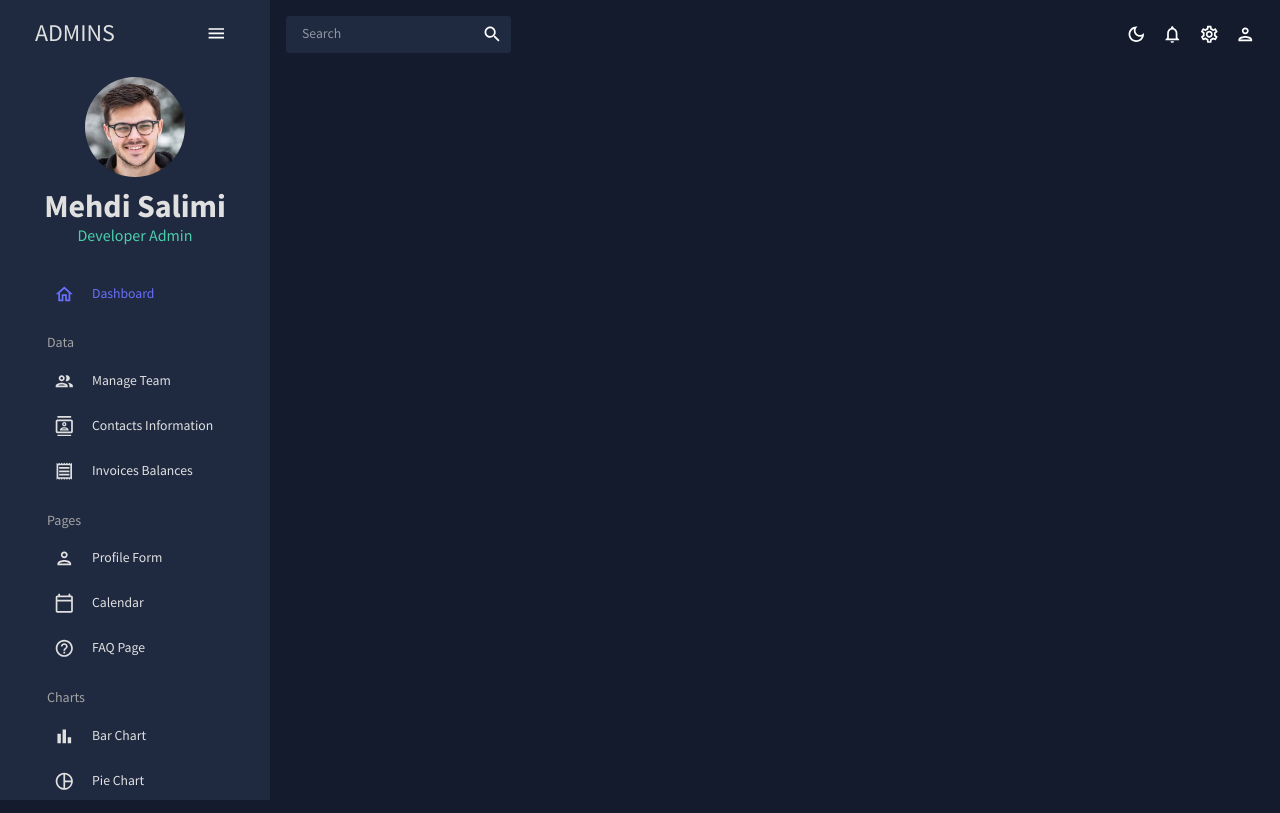
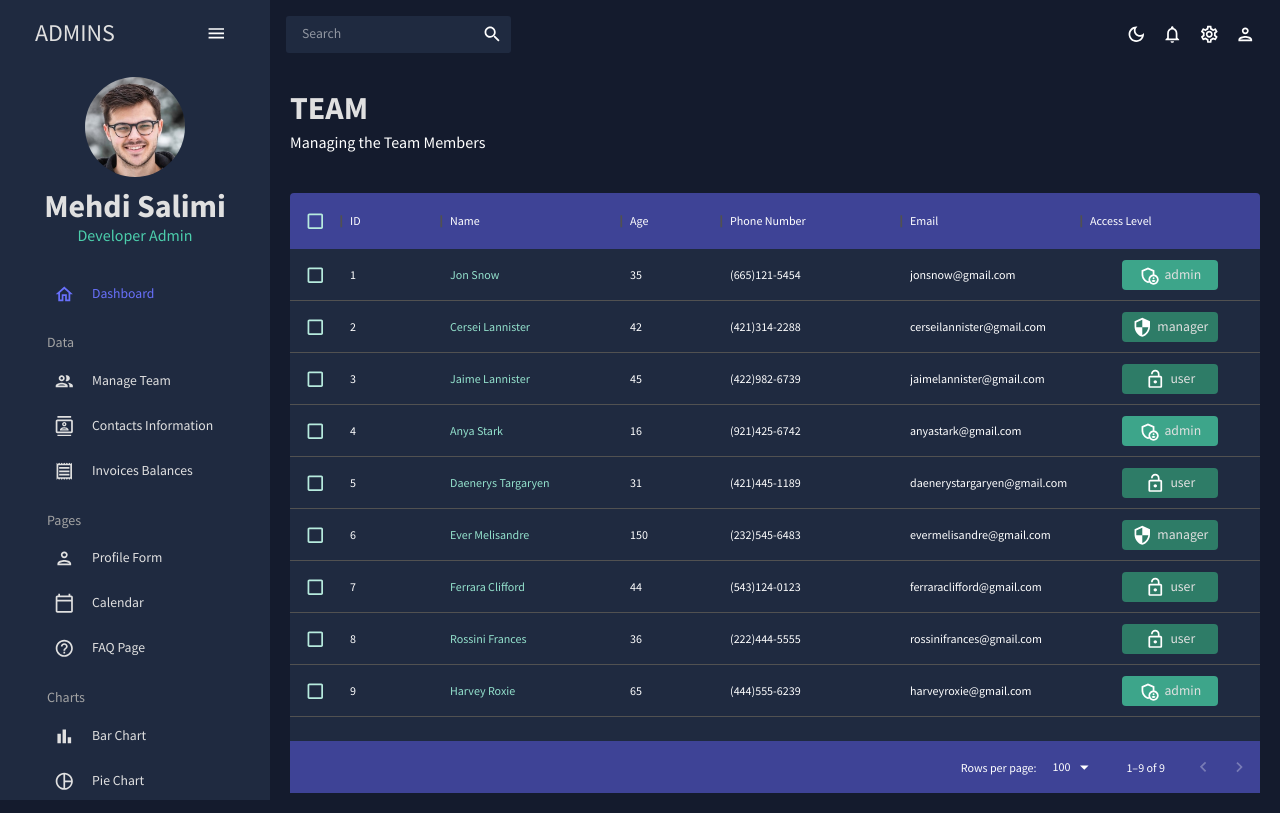
Before and after one commit to SalimiDev/react-admin-dashboard, a React (Create React App) app: page /team in a window 1280 px wide. Built offline with nearby package versions, Linux system fonts and the light colour scheme.

Commit message:
feat:created Team component

```diff
--- a/src/App.js
+++ b/src/App.js
@@ -5,6 +5,7 @@
 import Topbar from './scenes/global/Topbar';
 import Sidebar from './scenes/global/Sidebar';
 import Dashboard from './scenes/dashboard';
+import Team from './scenes/team';
 
 const App = () => {
     const [theme, colorMode] = useMode();
@@ -18,6 +19,7 @@
                         <Topbar />
                         <Routes>
                             <Route path='/' element={<Dashboard />} />
+                            <Route path='/team' element={<Team />} />
                         </Routes>
                     </main>
                 </div>
--- a/src/data/mockData.js
+++ b/src/data/mockData.js
@@ -1,3 +1,4 @@
+import { tokens } from "../theme";
 export const mockDataTeam = [
     {
         id: 1,
--- /dev/null
+++ b/src/scenes/team/index.jsx
@@ -0,0 +1,102 @@
+import React from 'react';
+import { Box, Typography, useTheme } from '@mui/material';
+import { DataGrid } from '@mui/x-data-grid';
+import { tokens } from '../../theme';
+import AdminPanelSettingsOutlinedIcon from '@mui/icons-material/AdminPanelSettingsOutlined';
+import LockOpenOutlinedIcon from '@mui/icons-material/LockOpenOutlined';
+import SecurityOutlinedIcon from '@mui/icons-material/SecurityOutlined';
+import { mockDataTeam } from '../../data/mockData';
+import Header from '../../components/Header';
+
+const Team = () => {
+    const theme = useTheme();
+    const colors = tokens(theme.palette.mode);
+
+    const columns = [
+        { field: 'id', headerName: 'ID' },
+        {
+            field: 'name',
+            headerName: 'Name',
+            flex: 1,
+            cellClassName: 'name-column--cell',
+        },
+        {
+            field: 'age',
+            headerName: 'Age',
+            type: 'number',
+            headerAlign: 'left',
+            align: 'left',
+        },
+        {
+            field: 'phone',
+            headerName: 'Phone Number',
+            flex: 1,
+        },
+        {
+            field: 'email',
+            headerName: 'Email',
+            flex: 1,
+        },
+        {
+            field: 'accessLevel',
+            headerName: 'Access Level',
+            flex: 1,
+            renderCell: ({ row: { access } }) => {
+                return (
+                    <Box
+                        width='60%'
+                        m='0 auto'
+                        p='5px'
+                        display='flex'
+                        justifyContent='center'
+                        borderRadius='4px'
+                        backgroundColor={access === 'admin' ? colors.greenAccent[600] : colors.greenAccent[700]}>
+                        {access === 'admin' && <AdminPanelSettingsOutlinedIcon />}
+                        {access === 'manager' && <SecurityOutlinedIcon />}
+                        {access === 'user' && <LockOpenOutlinedIcon />}
+                        <Typography color={colors.grey[100]} sx={{ ml: '5px' }}>
+                            {access}
+                        </Typography>
+                    </Box>
+                );
+            },
+        },
+    ];
+
+    return (
+        <Box m='20px'>
+            <Header title='TEAM' subtitle='Managing the Team Members' />
+            <Box
+                m='40px 0 0 0'
+                height='75vh'
+                sx={{
+                    '& .MuiDataGrid-root': {
+                        border: 'none',
+                    },
+                    '& .MuiDataGrid-cell': {
+                        borderBottom: 'none',
+                    },
+                    '& .name-column--cell': {
+                        color: colors.greenAccent[300],
+                    },
+                    '& .MuiDataGrid-columnHeaders': {
+                        backgroundColor: colors.blueAccent[700],
+                        borderBottom: 'none',
+                    },
+                    '& .MuiDataGrid-virtualScroller': {
+                        backgroundColor: colors.primary[400],
+                    },
+                    '& .MuiDataGrid-footerContainer': {
+                        borderTop: 'none',
+                        backgroundColor: colors.blueAccent[700],
+                    },
+                    '& .MuiCheckbox-root': {
+                        color: `${colors.greenAccent[200]} !important`,
+                    },
+                }}>
+                <DataGrid checkboxSelection rows={mockDataTeam} columns={columns} />
+            </Box>
+        </Box>
+    );
+};
+export default Team;
```
